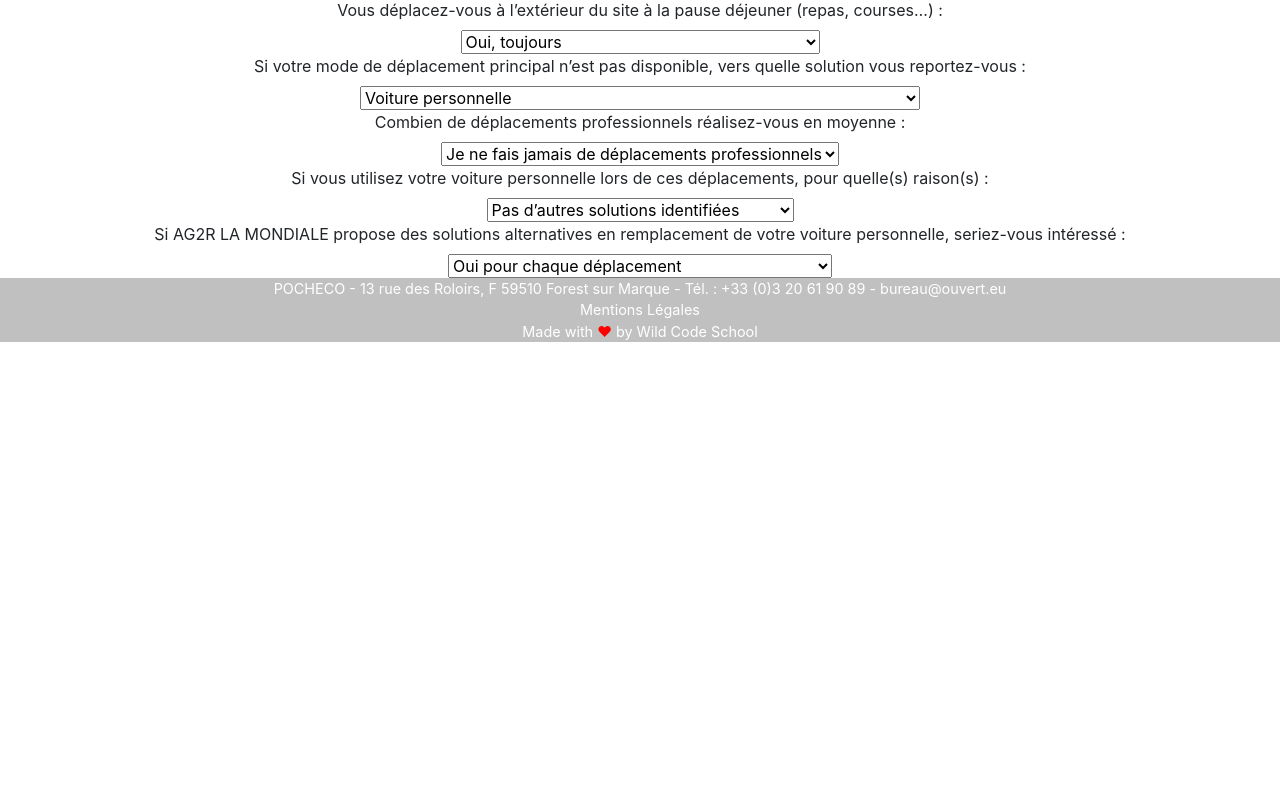
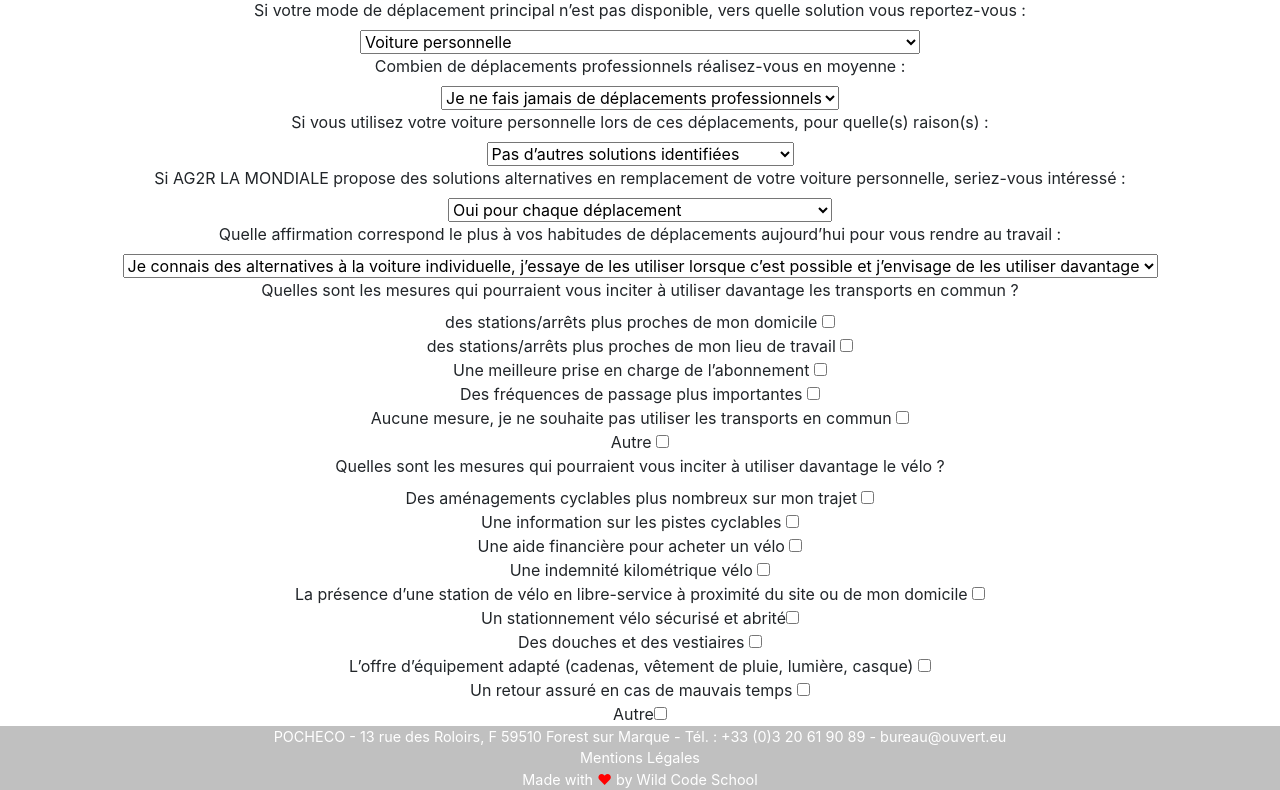
Before and after one commit to EdouardSellier/wcs-ouvert, a React (Create React App) app in the folder front/: page /sondage in a window 1280 px wide. Shown: the part 773-1563 px from the top of the page. Before the commit the page ends 1115 px from the top, so only its background shows below. Built offline with nearby package versions, Linux system fonts and the light colour scheme.

Commit message:
I continued on the inputs at the sondage page.

```diff
--- a/front/src/components/Sondage.jsx
+++ b/front/src/components/Sondage.jsx
@@ -7,18 +7,8 @@ class Sondage extends Component {
   constructor(props) {
     super(props);
     this.state = {
-      questions: [
-        "un seul mode de transport",
-        "Voiture personnelle",
-        "",
-        null,
-        null,
-        null,
-        null,
-        "",
-        "Tous les jours",
-        "Oui, toujours"
-      ],
+      /* This states are usuless for the moment but let's keep them, just must modif them after.. */
+      questions: ["", "", "", null, null, null, null, "", "", ""],
       questionTwo: [],
       questionHeight: []
     };
@@ -70,7 +60,7 @@ class Sondage extends Component {
                 </select>
               </div>
             )}
-            {this.state.questions[0] !== "un seul mode de transport" && (
+            {this.state.questions[0] !== "" && (
               <div>
                 <label for="questionTwo">
                   Quels sont vos modes de transport habituels par ordre de
@@ -152,7 +142,7 @@ class Sondage extends Component {
             )}
             <span>Combien de temps (en minutes) mettez-vous pour :</span>
             <br />
-            <label for="questionFo">L’aller (domicile-travail) :</label>
+            <label for="questionFour">L’aller (domicile-travail) :</label>
             <br />
             <input type="number" id="questionFour" />
             <br />
@@ -221,9 +211,7 @@ class Sondage extends Component {
               name="réseau des transports en commun mal desservi"
             />
             <br />
-            {this.state.questionHeight.includes(
-              "Pas d’obligation(s) particulière(s)"
-            ) === false &&
+            {this.state.questionHeight.includes("") === false &&
               this.state.questionHeight.length > 0 && (
                 <div>
                   <label for="questionNine" className="mt-2">
@@ -249,6 +237,7 @@ class Sondage extends Component {
               <option>Non, jamais</option>
             </select>
             <br />
+            {/* Just to have a condition, the condition must be changed after */}
             {1 === true && (
               <div>
                 <label for="questionEleven" className="mt-2">
@@ -338,6 +327,150 @@ class Sondage extends Component {
               <option>Non, ma voiture m’apporte trop d’avantages</option>
             </select>
             <br />
+            <label for="questionSeventeen">
+              Quelle affirmation correspond le plus à vos habitudes de
+              déplacements aujourd’hui pour vous rendre au travail :
+            </label>
+            <br />
+            <select id="questionSeventeen">
+              <option>
+                Je connais des alternatives à la voiture individuelle, j’essaye
+                de les utiliser lorsque c’est possible et j’envisage de les
+                utiliser davantage
+              </option>
+              <option>
+                Je connais des alternatives à la voiture individuelle mais je ne
+                les ai pas encore mises en pratique
+              </option>
+              <option>
+                Je ne connais pas suffisamment les différentes possibilités de
+                me rendre au travail sans voiture
+              </option>
+              <option>
+                J’utilise la voiture individuelle et  je n’ai malheureusement
+                pas d’autres choix à l’heure actuelle
+              </option>
+              <option>
+                J’utilise la voiture individuelle et je n’ai pas envie de
+                changer mes habitudes de déplacements
+              </option>
+            </select>
+            <br />
+            <label for="questionEighteen">
+              Quelles sont les mesures qui pourraient vous inciter à utiliser
+              davantage les transports en commun ?
+            </label>
+            <br />
+            des stations/arrêts plus proches de mon domicile{" "}
+            <input
+              type="checkbox"
+              id="questionEighteen"
+              name="des stations/arrêts plus proches de mon domicile"
+            />
+            <br />
+            des stations/arrêts plus proches de mon lieu de travail{" "}
+            <input
+              type="checkbox"
+              id="questionEighteen"
+              name="des stations/arrêts plus proches de mon lieu de travail"
+            />
+            <br />
+            Une meilleure prise en charge de l’abonnement{" "}
+            <input
+              type="checkbox"
+              id="questionEighteen"
+              name="Une meilleure prise en charge de l’abonnement"
+            />
+            <br />
+            Des fréquences de passage plus importantes{" "}
+            <input
+              type="checkbox"
+              id="questionEighteen"
+              name="Des fréquences de passage plus importantes"
+            />
+            <br />
+            Aucune mesure, je ne souhaite pas utiliser les transports en commun{" "}
+            <input
+              type="checkbox"
+              id="questionEighteen"
+              name="Aucune mesure, je ne souhaite pas utiliser les transports en commun"
+            />
+            <br />
+            Autre <input type="checkbox" id="questionEighteen" name="Autre" />
+            <br />
+            <label for="questionEighteen">
+              Quelles sont les mesures qui pourraient vous inciter à utiliser
+              davantage le vélo ?
+            </label>
+            <br />
+            Des aménagements cyclables plus nombreux sur mon trajet{" "}
+            <input
+              type="checkbox"
+              id="questionEighteen"
+              name="Des aménagements cyclables plus nombreux sur mon trajet"
+            />
+            <br />
+            Une information sur les pistes cyclables{" "}
+            <input
+              type="checkbox"
+              id="questionEighteen"
+              name="Une information sur les pistes cyclables"
+            />
+            <br />
+            Une aide financière pour acheter un vélo{" "}
+            <input
+              type="checkbox"
+              id="questionEighteen"
+              name="Une aide financière pour acheter un vélo"
+            />
+            <br />
+            Une indemnité kilométrique vélo{" "}
+            <input
+              type="checkbox"
+              id="questionEighteen"
+              name="Une indemnité kilométrique vélo"
+            />
+            <br />
+            La présence d’une station de vélo en libre-service à proximité du
+            site ou de mon domicile{" "}
+            <input
+              type="checkbox"
+              id="questionEighteen"
+              name="La présence d’une station de vélo en libre-service à proximité du site ou de mon domicile"
+            />
+            <br />
+            Un stationnement vélo sécurisé et abrité
+            <input
+              type="checkbox"
+              id="questionEighteen"
+              name="Un stationnement vélo sécurisé et abrité"
+            />
+            <br />
+            Des douches et des vestiaires{" "}
+            <input
+              type="checkbox"
+              id="questionEighteen"
+              name="Des douches et des vestiaires"
+            />
+            <br />
+            L’offre d’équipement adapté (cadenas, vêtement de pluie, lumière,
+            casque){" "}
+            <input
+              type="checkbox"
+              id="questionEighteen"
+              name="L’offre d’équipement adapté (cadenas, vêtement de pluie, lumière, casque)"
+            />
+            <br />
+            Un retour assuré en cas de mauvais temps{" "}
+            <input
+              type="checkbox"
+              id="questionEighteen"
+              name="Un retour assuré en cas de mauvais temps"
+            />
+            <br />
+            Autre
+            <input type="checkbox" id="questionEighteen" name="Autre" />
+            <br />
           </form>
         </div>
 
```
